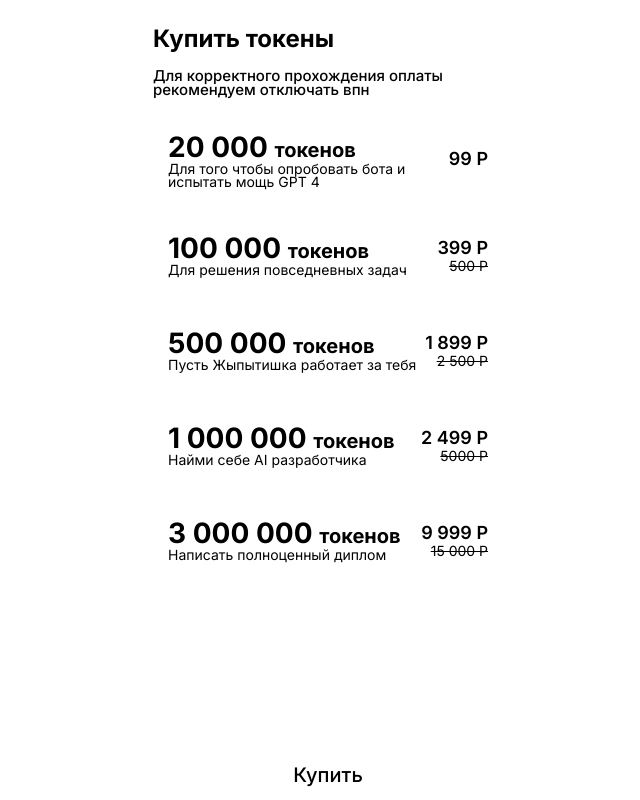
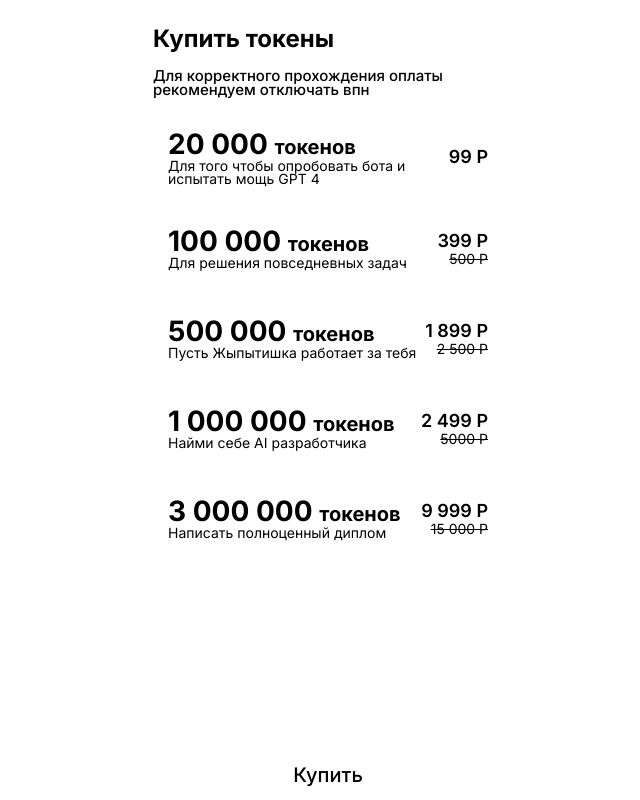
Before and after one commit to MakkksT/websss, a plain HTML site: page balacne.html in a window 1280 px wide. Shown: the whole page, without its empty margins (312-952 px from the left). Drawn offline with Linux system fonts and the light colour scheme; a script that the page names is missing.

Commit message:
proverka

```diff
--- a/balacne.css
+++ b/balacne.css
@@ -57,7 +57,7 @@ body {
   background: none;
   cursor: pointer;
   border-radius: 10px;
-  height: 80px;
+  height: 75px;
   margin-bottom: 15px;
   align-items: center;
 
```
